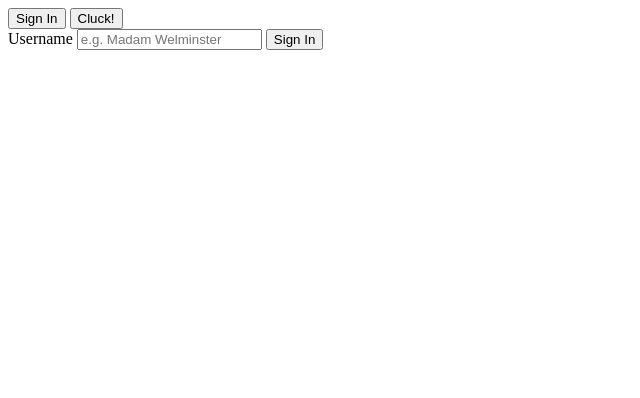
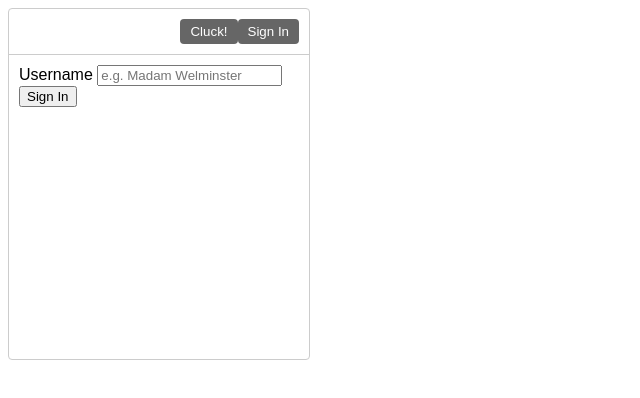
Before and after one commit to rmkasendwa/quiz-1, a website: page public/index.html in a window 1280 px wide. Shown: the whole page, without its empty margins (0-640 px from the left). Drawn offline with Linux system fonts and the light colour scheme.

Commit message:
Wireframes

```diff
--- a/public/css/styles.css
+++ b/public/css/styles.css
@@ -0,0 +1,29 @@
+body {
+	font-family: Arial, "Helvetica Neue", Helvetica, sans-serif;
+}
+.clearfix:before, .clearfix:after {
+	content: '';
+	display: block;
+	clear: both;
+}
+.sign-in-container {
+	border: 1px solid #ccc;
+	width: 300px;
+	height: 350px;
+	border-radius: 4px;
+}
+.sign-in-container header {
+	border-bottom: 1px solid #ccc;
+	padding: 10px;
+}
+.sign-in-container header button {
+	border: none;
+	padding: 5px 10px;
+	border-radius: 4px;
+	background-color: #666;
+	color: #fff;
+	float: right;
+}
+.sign-in-container section {
+	padding: 10px;
+}
--- a/public/index.html
+++ b/public/index.html
@@ -9,7 +9,7 @@
 
 <body>
 	<div class="sign-in-container">
-		<header>
+		<header class="clearfix">
 			<button>Sign In</button>
 			<button>Cluck!</button>
 		</header>
```
